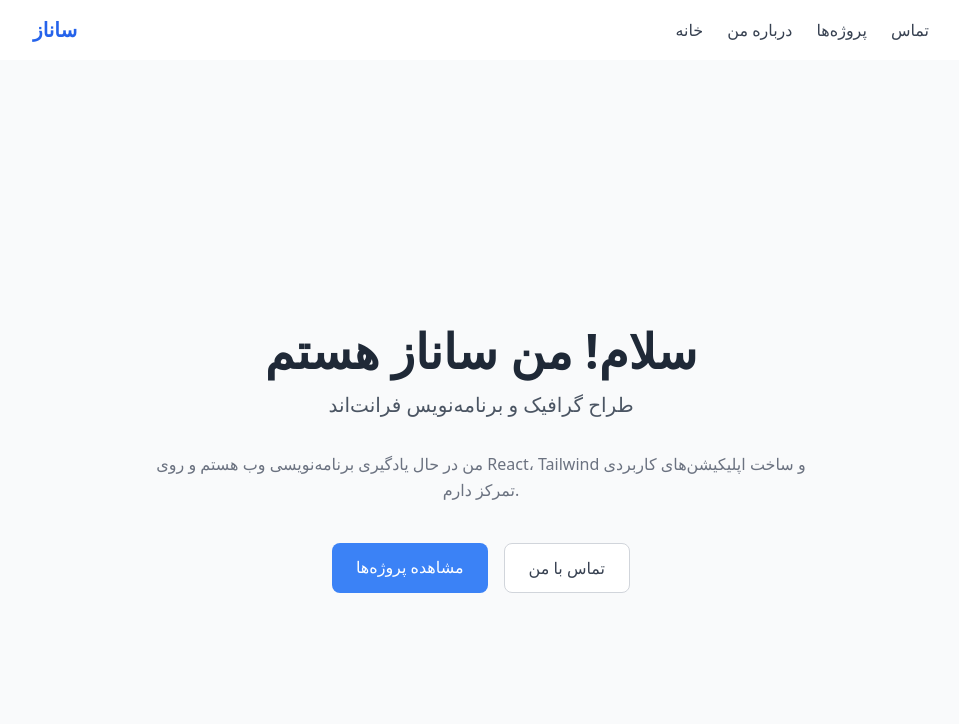
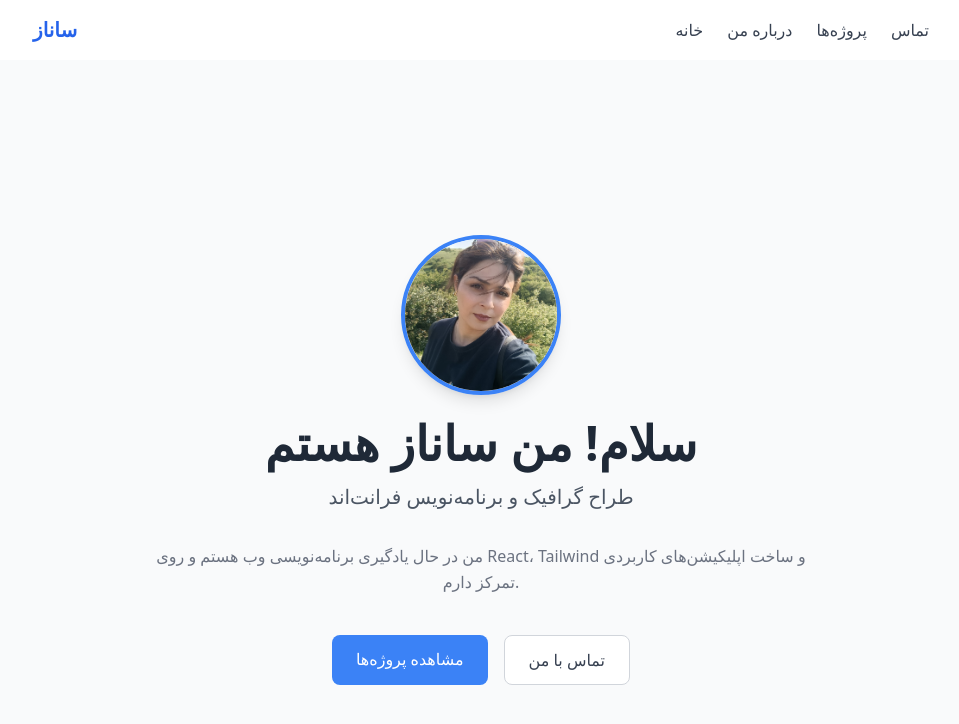
Before and after one commit to sanaz-graphic/react-app, a React (Create React App) app: page / in a window 1280 px wide. Shown: the top 724 px of the page, without its empty margins (159-1118 px from the left). Built offline with nearby package versions, Linux system fonts and the light colour scheme.

Commit message:
profile image added to hom page

```diff
--- a/package.json
+++ b/package.json
@@ -1,5 +1,6 @@
 {
   "name": "react-app",
+  "homepage": "https://sanaz-graphic.github.io/react-app",
   "version": "0.1.0",
   "private": true,
   "dependencies": {
@@ -18,7 +19,9 @@
     "start": "react-scripts start",
     "build": "react-scripts build",
     "test": "react-scripts test",
-    "eject": "react-scripts eject"
+    "eject": "react-scripts eject",
+    "predeploy": "npm run build",
+    "deploy": "gh-pages -d build"
   },
   "eslintConfig": {
     "extends": [
@@ -40,6 +43,7 @@
   },
   "devDependencies": {
     "autoprefixer": "^10.6.1",
+    "gh-pages": "^6.3.0",
     "postcss": "^8.5.29",
     "tailwindcss": "^3.4.19"
   }
--- a/src/pages/Home.js
+++ b/src/pages/Home.js
@@ -1,9 +1,16 @@
-import { Link } from 'react-router-dom';
+ import { Link } from 'react-router-dom';
 
 function Home() {
   return (
     <div className="min-h-screen bg-gray-50 flex items-center justify-center p-10">
       <div className="text-center max-w-2xl">
+
+       <img
+  src={process.env.PUBLIC_URL + "/profile.jpg"}
+  alt="ساناز"
+  className="w-40 h-40 rounded-full mx-auto mb-6 border-4 border-blue-500 object-cover shadow-lg"
+/>
+
         <h1 className="text-5xl font-bold text-gray-800 mb-4">
           سلام! من ساناز هستم
         </h1>
```
Also changed, not shown: public/profile.jpg (added), 1 other file (tests, documents, lock files or other folders).
